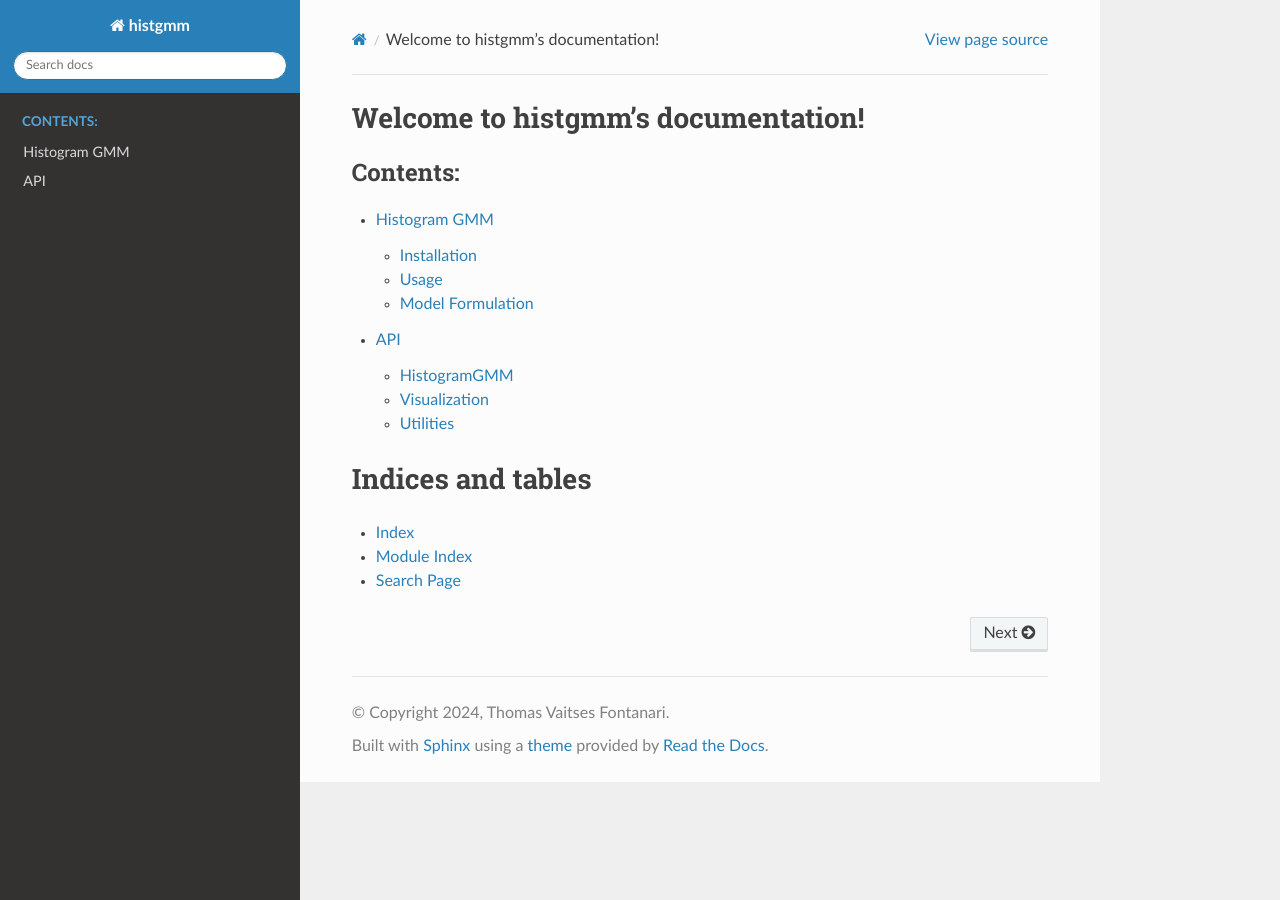
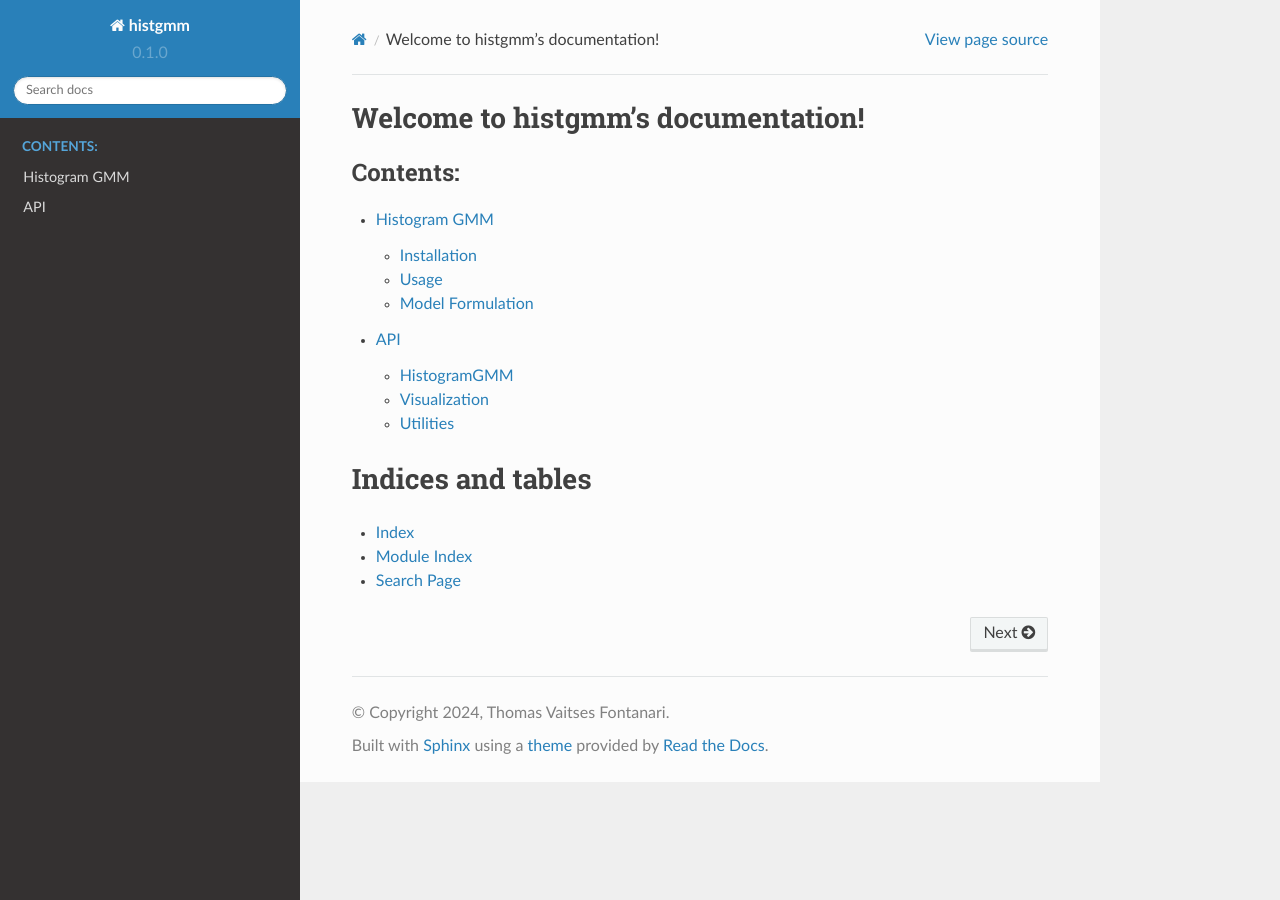
Before and after one commit to thomasvf/histgmm, a Sphinx documentation site: the page built from docs/index.rst, in a window 1280 px wide. Built offline with Sphinx 7.4.7 and the Read the Docs theme 2.0.0, drawn with Linux system fonts in a browser that asks for light colours.

```diff
--- a/docs/conf.py
+++ b/docs/conf.py
@@ -20,6 +20,7 @@
 import os
 import sys
 sys.path.insert(0, os.path.abspath('..'))
+import histgmm
 
 # -- General configuration ---------------------------------------------
 
@@ -59,9 +60,9 @@ author = "Thomas Vaitses Fontanari"
 # the built documents.
 #
 # The short X.Y version.
-# version = histgmm.__version__
+version = histgmm.__version__
 # # The full version, including alpha/beta/rc tags.
-# release = histgmm.__version__
+release = histgmm.__version__
 
 # The language for content autogenerated by Sphinx. Refer to documentation
 # for a list of supported languages.
```
Also changed, not shown: .readthedocs.yml, 1 other file.
